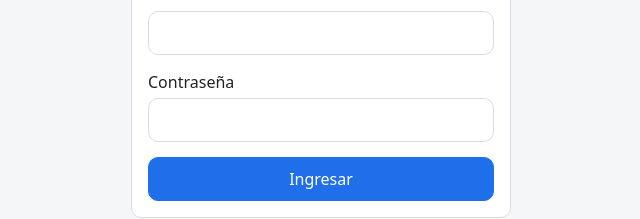
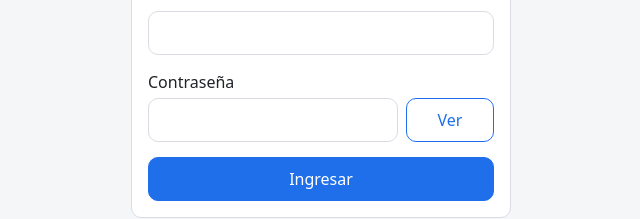
Before and after one commit to MartinSimon08/MetodologiasAgiles, a React (Vite) app in the folder frontend/: page /login in a window 1280 px wide. Shown: the part 330-549 px from the top of the page, without its empty margins (319-959 px from the left). Built offline with nearby package versions, Linux system fonts and the light colour scheme; no server answers.

Commit message:
feat(auth): permitir ver la contraseña al iniciar sesión

```diff
--- a/frontend/src/features/auth/LoginPage.tsx
+++ b/frontend/src/features/auth/LoginPage.tsx
@@ -13,6 +13,7 @@
   const navigate = useNavigate()
   const [email, setEmail] = useState('')
   const [password, setPassword] = useState('')
+  const [mostrarPassword, setMostrarPassword] = useState(false)
   const [error, setError] = useState<string | null>(null)
   const [enviando, setEnviando] = useState(false)
 
@@ -51,16 +52,28 @@
             onChange={(e) => setEmail(e.target.value)}
           />
         </label>
-        <label>
-          Contraseña
+        <div className="campo">
+          <label htmlFor="password">Contraseña</label>
+          <div className="campo-password">
             <input
-            type="password"
+              id="password"
+              type={mostrarPassword ? 'text' : 'password'}
               autoComplete="current-password"
               required
               value={password}
               onChange={(e) => setPassword(e.target.value)}
             />
-        </label>
+            <button
+              type="button"
+              className="secundario"
+              aria-controls="password"
+              aria-pressed={mostrarPassword}
+              onClick={() => setMostrarPassword((actual) => !actual)}
+            >
+              {mostrarPassword ? 'Ocultar' : 'Ver'}
+            </button>
+          </div>
+        </div>
         {error && <p className="error" role="alert">{error}</p>}
         <button type="submit" disabled={enviando}>
           {enviando ? 'Ingresando…' : 'Ingresar'}
--- a/frontend/src/index.css
+++ b/frontend/src/index.css
@@ -295,6 +295,26 @@
   gap: 0.9rem;
 }
 
+.campo {
+  display: flex;
+  flex-direction: column;
+  gap: 0.3rem;
+}
+
+.campo > label {
+  font-weight: 500;
+}
+
+.campo-password {
+  display: flex;
+  gap: 0.5rem;
+}
+
+.campo-password button {
+  flex: none;
+  min-width: 5.5rem;
+}
+
 .campo-porcentaje {
   display: flex;
   align-items: center;
```
Lines whose indentation alone changed are shown as unchanged.
